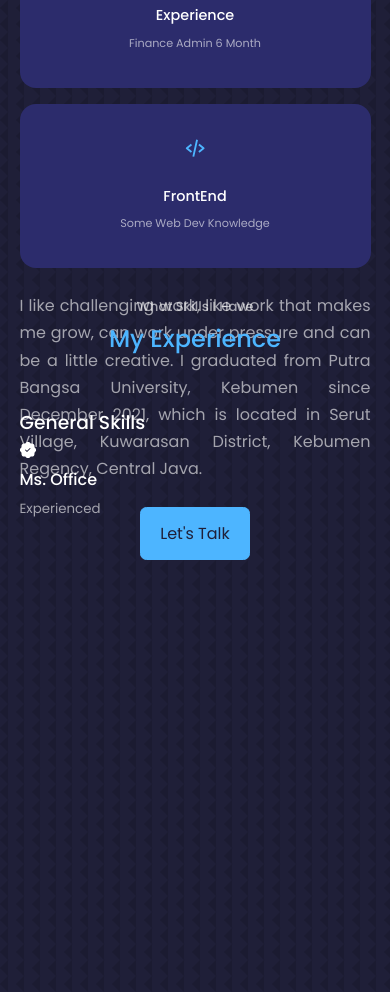
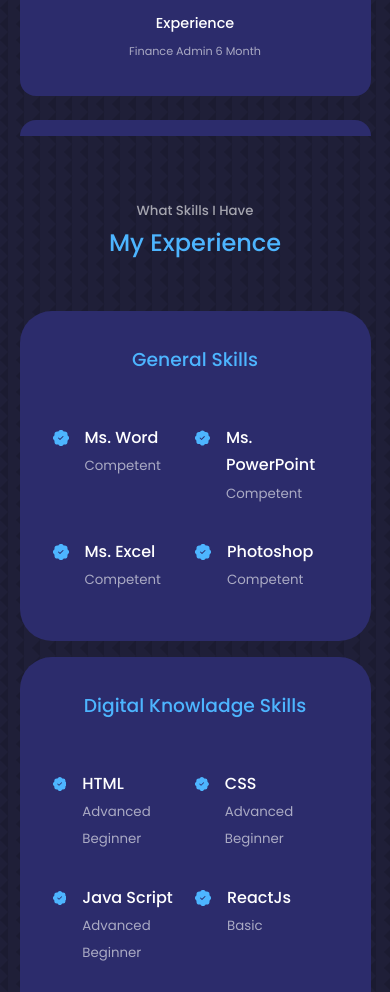
Before and after one commit to masumrpg/portofolioReactJS, a React (Create React App) app: page / in a window 390 px wide. Shown: the part 1680-2672 px from the top of the page. Built offline with nearby package versions, Linux system fonts and the light colour scheme.

Commit message:
Experience Selesai

```diff
--- a/src/components/about/About.jsx
+++ b/src/components/about/About.jsx
@@ -11,27 +11,27 @@ const About = () => {
       <h5>Get To Know</h5>
       <h2>About Me</h2>
 
-      <div className="container about__container">
-        <div className="about__me">
-          <img src={MeAbout} alt="me" className="abuot__me-image" />
+      <div className="container about-container">
+        <div className="about-me">
+          <img src={MeAbout} alt="me" className="abuot-me-image" />
         </div>
 
-        <div className="about__content">
-          <div className="about__cards">
-            <article className="about__card">
-              <FaAward className="about__icon" />
+        <div className="about-content">
+          <div className="about-cards">
+            <article className="about-card">
+              <FaAward className="about-icon" />
               <h5>Graduate</h5>
               <small>Universitas Putra Bangsa</small>
             </article>
 
-            <article className="about__card">
-              <GiChicken className="about__icon" />
+            <article className="about-card">
+              <GiChicken className="about-icon" />
               <h5>Experience</h5>
               <small>Finance Admin 6 Month</small>
             </article>
 
-            <article className="about__card">
-              <BiCodeAlt className="about__icon" />
+            <article className="about-card">
+              <BiCodeAlt className="about-icon" />
               <h5>FrontEnd</h5>
               <small>Some Web Dev Knowledge</small>
             </article>
--- a/src/components/about/about.css
+++ b/src/components/about/about.css
@@ -2,13 +2,13 @@
     padding-top: 2rem;
 }
 
-.about__container {
+.about-container {
     display: grid;
     grid-template-columns: 35% 50%;
     gap: 15%;
 }
 
-.about__me {
+.about-me {
     width: 100%;
     aspect-ratio: 1/1;
     border-radius: 2rem;
@@ -17,24 +17,24 @@
     place-items: center;
 }
 
-.abuot__me-image {
+.abuot-me-image {
     border-radius: 2rem;
     overflow: hidden;
     transform: rotate(10deg);
     transition: var(--transition);
 }
 
-.abuot__me-image:hover {
+.abuot-me-image:hover {
     transform: rotate(0deg);
 }
 
-.about__cards {
+.about-cards {
     display: grid;
     grid-template-columns: repeat(3, 1fr);
     gap: 1.5rem;
 }
 
-.about__card {
+.about-card {
     background: var(--color-bg-variant);
     border: 1px solid transparent;
     border-radius: 1rem;
@@ -43,28 +43,28 @@
     transition: var(--transition);
 }
 
-.about__card:hover {
+.about-card:hover {
     background: transparent;
     border-color: var(--color-primary-variant);
     cursor: default;
 }
 
-.about__icon {
+.about-icon {
     color: var(--color-primary);
     font-size: 1.4rem;
     margin-bottom: 1rem;
 }
 
-.about__card h5 {
+.about-card h5 {
     font-size: 0.9rem;
 }
 
-.about__card small {
+.about-card small {
     font-size: 0.7rem;
     color: var(--color-light);
 }
 
-.about__content p {
+.about-content p {
     margin: 2rem 0 2.6rem;
     color: var(--color-light);
     text-align: justify;
@@ -81,17 +81,17 @@
         padding-top: 4rem;
     }
 
-    .about__container {
+    .about-container {
         grid-template-columns: 1fr;
         gap: 0;
     }
 
-    .about__me {
+    .about-me {
         width: 50%;
         margin: 2rem auto 4rem;
     }
 
-    .about__content p {
+    .about-content p {
         margin: 1rem 0 0.5rem;
     }
 }
@@ -101,28 +101,23 @@
 @media screen and (max-width: 600px) {
     #about {
         padding-top: 4rem;
+        overflow-y: auto;
     }
 
-    .about__me {
+    .about-me {
         width: 65%;
         margin: 0 auto 3rem;
     }
 
-    .about__cards {
-        display: block;
-        /* grid-template-columns: 1fr 1fr; */
-        /* gap: 1rem; */
+    .about-cards {
+        grid-template-columns: 1fr;
     }
 
-    .about__card {
-        margin-bottom: 1rem;
-    }
-
-    .about__content {
+    .about-content {
         text-align: center;
     }
 
-    .about__content p {
+    .about-content p {
         text-align: justify;
         margin: 1.5rem 0;
     }
--- a/src/components/experience/Experience.jsx
+++ b/src/components/experience/Experience.jsx
@@ -9,19 +9,91 @@ const Experience = () => {
       <h2>My Experience</h2>
 
       <div className="container experience-container">
+
+        {/* ---------- GENERAL SKILLS ---------- */}
+
         <div className="experience-general">
           <h3>General Skills</h3>
           <div className="experience-content">
             <article className="experience-details">
-              <BsPatchCheckFill/>
-              <h4>Ms. Office</h4>
-              <small className="text-light">Experienced</small>
+              <BsPatchCheckFill className="experience-detail-icon"/>
+              <div>
+                <h4>Ms. Word</h4>
+                <small className="text-light">Competent</small>
+              </div>
+            </article>
+            <article className="experience-details">
+              <BsPatchCheckFill className="experience-detail-icon"/>
+              <div>
+                <h4>Ms. PowerPoint</h4>
+                <small className="text-light">Competent</small>
+              </div>
+            </article>
+            <article className="experience-details">
+              <BsPatchCheckFill className="experience-detail-icon"/>
+              <div>
+                <h4>Ms. Excel</h4>
+                <small className="text-light">Competent</small>
+              </div>
+            </article>
+            <article className="experience-details">
+              <BsPatchCheckFill className="experience-detail-icon"/>
+              <div>
+                <h4>Photoshop</h4>
+                <small className="text-light">Competent</small>
+              </div>
             </article>
           </div>
         </div>
 
+        {/* ---------- DEV SKILLs ---------- */}
+
         <div className="experience-dev">
-
+          <h3>Digital Knowladge Skills</h3>
+          <div className="experience-content">
+            <article className="experience-details">
+              <BsPatchCheckFill className="experience-detail-icon"/>
+              <div>
+                <h4>HTML</h4>
+                <small className="text-light">Advanced Beginner</small>
+              </div>
+            </article>
+            <article className="experience-details">
+              <BsPatchCheckFill className="experience-detail-icon"/>
+              <div>
+                <h4>CSS</h4>
+                <small className="text-light">Advanced Beginner</small>
+              </div>
+            </article>
+            <article className="experience-details">
+              <BsPatchCheckFill className="experience-detail-icon"/>
+              <div>
+                <h4>Java Script</h4>
+                <small className="text-light">Advanced Beginner</small>
+              </div>
+            </article>
+            <article className="experience-details">
+              <BsPatchCheckFill className="experience-detail-icon"/>
+              <div>
+                <h4>ReactJs</h4>
+                <small className="text-light">Basic</small>
+              </div>
+            </article>
+            <article className="experience-details">
+              <BsPatchCheckFill className="experience-detail-icon"/>
+              <div>
+                <h4>MySql</h4>
+                <small className="text-light">Basic</small>
+              </div>
+            </article>
+            <article className="experience-details">
+              <BsPatchCheckFill className="experience-detail-icon"/>
+              <div>
+                <h4>NodeJs</h4>
+                <small className="text-light">Basic</small>
+              </div>
+            </article>
+          </div>
         </div>
       </div>
     </section>
--- a/src/components/experience/experience.css
+++ b/src/components/experience/experience.css
@@ -1,3 +1,81 @@
 #experience {
     padding-top: 2rem;
 }
+
+.experience-container {
+    display: grid;
+    grid-template-columns: 1fr 1fr;
+    gap: 2rem;
+}
+
+.experience-container > div {
+    background: var(--color-bg-variant);
+    padding: 2.4rem 5rem;
+    border-radius: 2rem;
+    border: 1px solid transparent;
+    transition: var(--transition);
+}
+
+.experience-container > div:hover {
+    background: transparent;
+    border-color: var(--color-primary-variant);
+    cursor: default;
+}
+
+.experience-container > div h3 {
+    text-align: center;
+    margin-bottom: 2rem;
+    color: var(--color-primary);
+}
+
+.experience-content {
+    display: grid;
+    grid-template-columns: 1fr 1fr;
+    row-gap: 2rem;
+}
+
+.experience-details {
+    display: flex;
+    gap: 1rem;
+}
+
+.experience-detail-icon {
+    margin-top: 6px;
+    color: var(--color-primary);
+}
+
+/* ========== PERANKAT MENENGAH TAMPILAN WEB ========== */
+
+@media screen and (max-width: 1024px) {
+    #experience {
+        margin: 0;
+        padding-top: 4rem;
+    }
+
+    .experience-container {
+        grid-template-columns: 1fr;
+    }
+
+    .experience-container > div {
+        width: 80%;
+        padding: 2rem;
+        margin: 0 auto;
+    }
+
+    .experience-content {
+        padding: 1rem;
+    }
+}
+
+/* ========== PERANKAT KECIL TAMPILAN WEB DI HP ========== */
+
+@media screen and (max-width: 600px) {
+    .experience-container {
+        gap: 1rem;
+    }
+
+    .experience-container > div {
+        width: 100%;
+        padding: 2rem 1rem;
+    }
+}
--- a/src/index.js
+++ b/src/index.js
@@ -1,5 +1,9 @@
-import ReactDOM from 'react-dom'
+import { createRoot } from 'react-dom/client'
 import App from './App'
 import './index.css'
 
-ReactDOM.render(<App/>, document.querySelector('#root'));
+
+const container = document.getElementById('root')
+const root = createRoot(container)
+
+root.render(<App/>)
```
